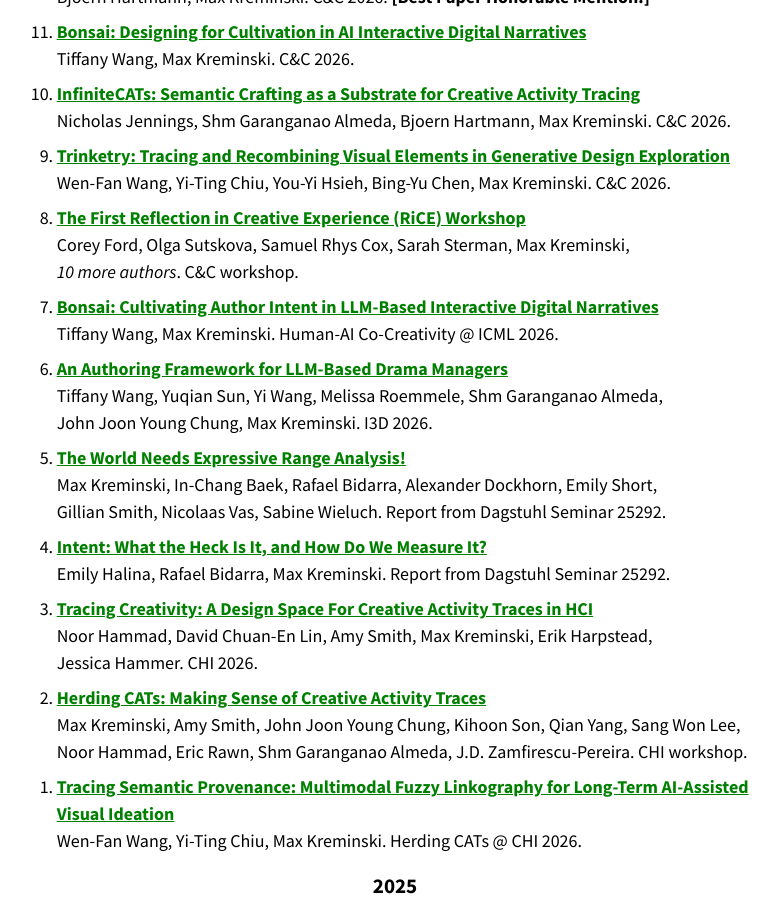
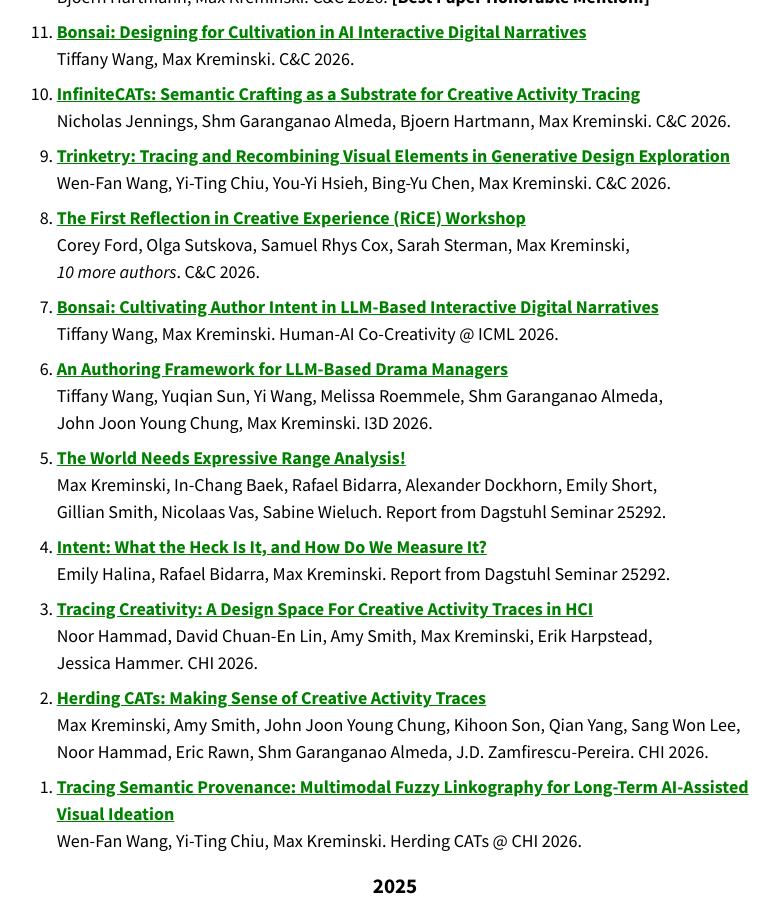
Before and after one commit to mkremins/mkremins.github.io, a Jekyll site: the page built from publications/index.html, in a window 1280 px wide and 900 px high, scrolled down 678 px. Shown: the whole window, without its empty margins (245-1024 px from the left). Built offline with Jekyll 4.4.1, drawn with Linux system fonts in a browser that asks for light colours.

Commit message:
Move archival workshop proposals to separate category

```diff
--- a/_data/publications.json
+++ b/_data/publications.json
@@ -48,9 +48,9 @@
   "url": "https://dl.acm.org/doi/10.1145/3803784.3804465",
   "authors": ["Corey Ford", "Olga Sutskova", "Samuel Rhys Cox", "Sarah Sterman", "Max Kreminski", "<em>10 more authors</em>"],
   "year": "2026",
-  "venue": "C&C workshop",
+  "venue": "C&C",
   "venue_long": "Extended Abstracts of the ACM Conference on Creativity & Cognition",
-  "pubtype": "other",
+  "pubtype": "ws_report",
 },
 {
   "title": "Bonsai: Cultivating Author Intent in LLM-Based Interactive Digital Narratives",
@@ -101,9 +101,9 @@
   "url": "https://dl.acm.org/doi/10.1145/3772363.3778743",
   "authors": ["Max Kreminski", "Amy Smith", "John Joon Young Chung", "Kihoon Son", "Qian Yang", "Sang Won Lee", "Noor Hammad", "Eric Rawn", "Shm Garanganao Almeda", "J.D. Zamfirescu-Pereira"],
   "year": "2026",
-  "venue": "CHI workshop",
+  "venue": "CHI",
   "venue_long": "Extended Abstracts of the CHI Conference on Human Factors in Computing Systems",
-  "pubtype": "other",
+  "pubtype": "ws_report",
 },
 {
   "title": "Tracing Semantic Provenance: Multimodal Fuzzy Linkography for Long-Term AI-Assisted Visual Ideation",
--- a/cv/index.html
+++ b/cv/index.html
@@ -220,10 +220,12 @@ layout: null
       {%- include cvpubs.html pubtype="full" pubprefix="C" -%}
       <h3 id="publications-b">Book Chapters</h3>
       {%- include cvpubs.html pubtype="chapter" pubprefix="B" -%}
+      <h3 id="publications-pd">Playable Experiences and Demos</h3>
+      {%- include cvpubs.html pubtype="pe_or_demo" pubprefix="PD" -%}
       <h3 id="publications-w">Workshop Papers</h3>
       {%- include cvpubs.html pubtype="workshop" pubprefix="W" -%}
-      <h3 id="publications-pd">Playable Experiences and Demos</h3>
-      {%- include cvpubs.html pubtype="pe_or_demo" pubprefix="PD" -%}
+      <h3 id="publications-wr">Workshops Organized</h3>
+      {%- include cvpubs.html pubtype="ws_report" pubprefix="WR" -%}
       <h3 id="publications-dc">Other Publications</h3>
       {%- include cvpubs.html pubtype="other" pubprefix="OP" -%}
     </section>
```
